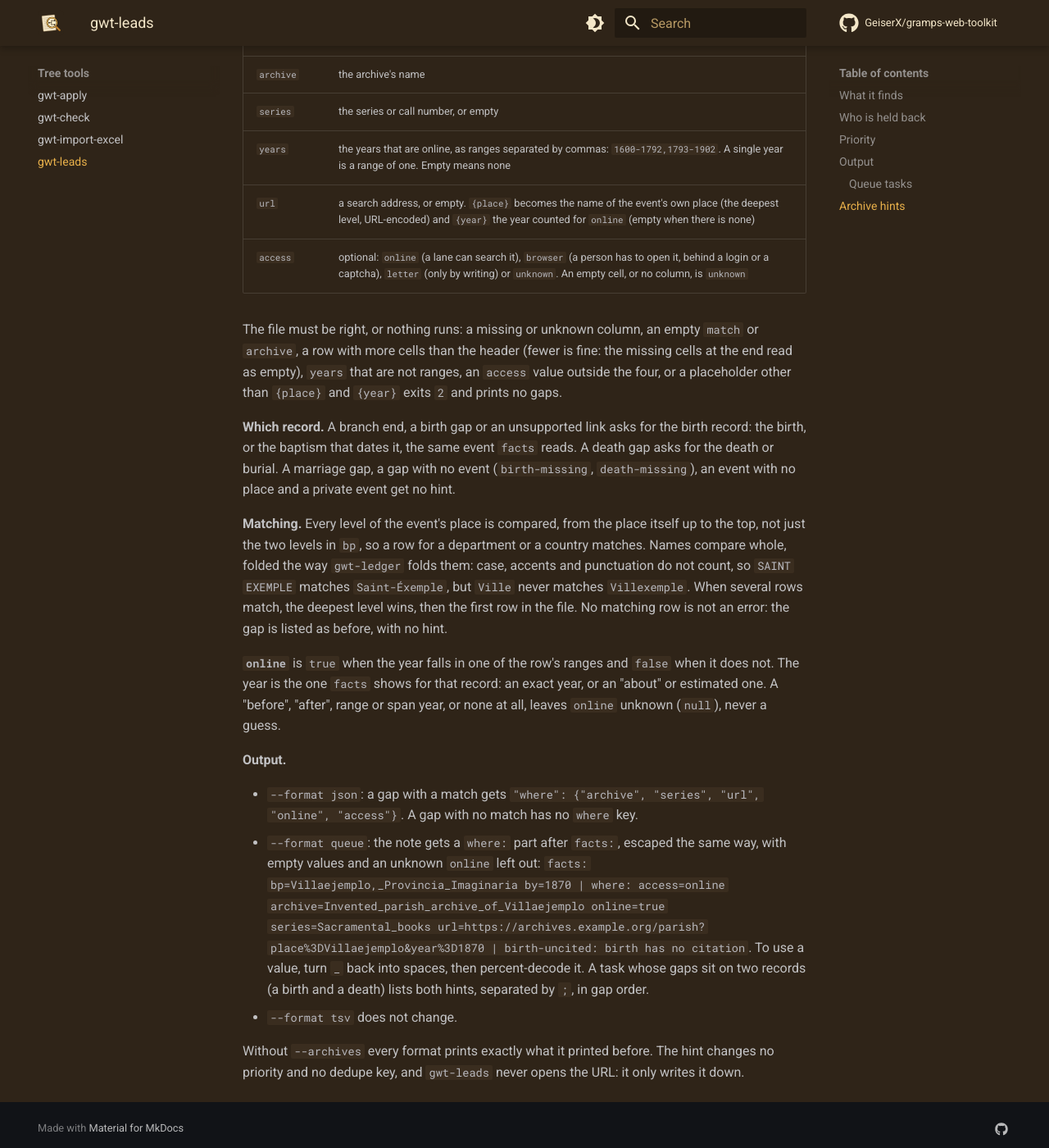
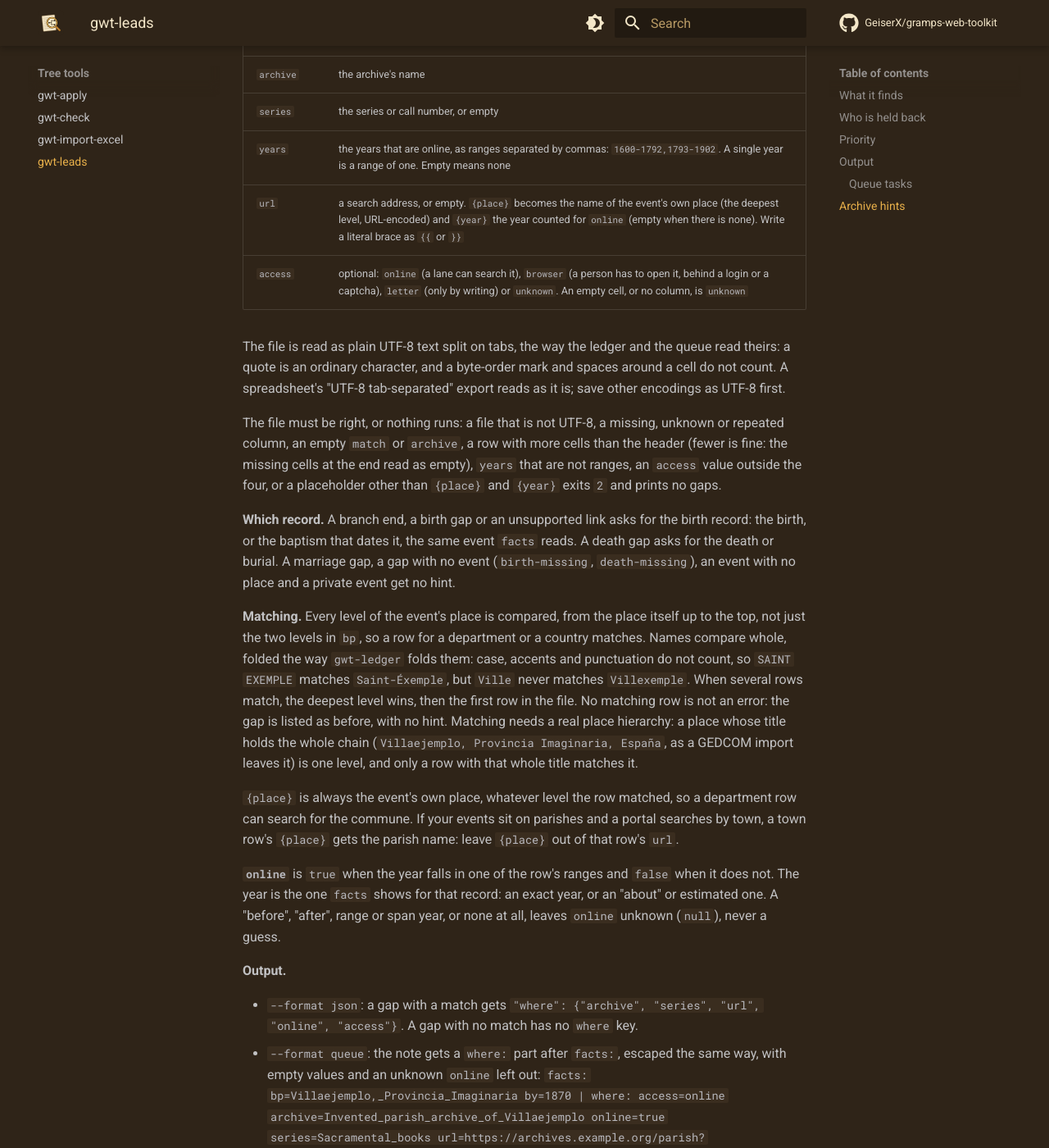
Before and after one commit to GeiserX/gramps-web-toolkit, an MkDocs documentation site: the page built from docs/leads.md, in a window 1280 px wide and 1400 px high, scrolled down 3988 px. Shown: the whole window at 82% size. Built offline with MkDocs 1.6.1 and Material for MkDocs 9.7.7, drawn with Linux system fonts in a browser that asks for light colours; comment, search, counter and statistics services are not loaded.

Commit message:
docs(leads): say how the archives file is read and where whole-name matching stops
Plain UTF-8 tab text, literal braces in url, a comma-joined place title is one
level, and {place} is the event's own place even when a town row matched. The
examples README says only the Villaejemplo row matches tree.json.gz.

```diff
--- a/docs/leads.md
+++ b/docs/leads.md
@@ -96,14 +96,18 @@ France	Invented national archive
 | `archive` | the archive's name |
 | `series` | the series or call number, or empty |
 | `years` | the years that are online, as ranges separated by commas: `1600-1792,1793-1902`. A single year is a range of one. Empty means none |
-| `url` | a search address, or empty. `{place}` becomes the name of the event's own place (the deepest level, URL-encoded) and `{year}` the year counted for `online` (empty when there is none) |
+| `url` | a search address, or empty. `{place}` becomes the name of the event's own place (the deepest level, URL-encoded) and `{year}` the year counted for `online` (empty when there is none). Write a literal brace as `{{` or `}}` |
 | `access` | optional: `online` (a lane can search it), `browser` (a person has to open it, behind a login or a captcha), `letter` (only by writing) or `unknown`. An empty cell, or no column, is `unknown` |
 
-The file must be right, or nothing runs: a missing or unknown column, an empty `match` or `archive`, a row with more cells than the header (fewer is fine: the missing cells at the end read as empty), `years` that are not ranges, an `access` value outside the four, or a placeholder other than `{place}` and `{year}` exits `2` and prints no gaps.
+The file is read as plain UTF-8 text split on tabs, the way the ledger and the queue read theirs: a quote is an ordinary character, and a byte-order mark and spaces around a cell do not count. A spreadsheet's "UTF-8 tab-separated" export reads as it is; save other encodings as UTF-8 first.
+
+The file must be right, or nothing runs: a file that is not UTF-8, a missing, unknown or repeated column, an empty `match` or `archive`, a row with more cells than the header (fewer is fine: the missing cells at the end read as empty), `years` that are not ranges, an `access` value outside the four, or a placeholder other than `{place}` and `{year}` exits `2` and prints no gaps.
 
 **Which record.** A branch end, a birth gap or an unsupported link asks for the birth record: the birth, or the baptism that dates it, the same event `facts` reads. A death gap asks for the death or burial. A marriage gap, a gap with no event (`birth-missing`, `death-missing`), an event with no place and a private event get no hint.
 
-**Matching.** Every level of the event's place is compared, from the place itself up to the top, not just the two levels in `bp`, so a row for a department or a country matches. Names compare whole, folded the way `gwt-ledger` folds them: case, accents and punctuation do not count, so `SAINT EXEMPLE` matches `Saint-Éxemple`, but `Ville` never matches `Villexemple`. When several rows match, the deepest level wins, then the first row in the file. No matching row is not an error: the gap is listed as before, with no hint.
+**Matching.** Every level of the event's place is compared, from the place itself up to the top, not just the two levels in `bp`, so a row for a department or a country matches. Names compare whole, folded the way `gwt-ledger` folds them: case, accents and punctuation do not count, so `SAINT EXEMPLE` matches `Saint-Éxemple`, but `Ville` never matches `Villexemple`. When several rows match, the deepest level wins, then the first row in the file. No matching row is not an error: the gap is listed as before, with no hint. Matching needs a real place hierarchy: a place whose title holds the whole chain (`Villaejemplo, Provincia Imaginaria, España`, as a GEDCOM import leaves it) is one level, and only a row with that whole title matches it.
+
+`{place}` is always the event's own place, whatever level the row matched, so a department row can search for the commune. If your events sit on parishes and a portal searches by town, a town row's `{place}` gets the parish name: leave `{place}` out of that row's `url`.
 
 **`online`** is `true` when the year falls in one of the row's ranges and `false` when it does not. The year is the one `facts` shows for that record: an exact year, or an "about" or estimated one. A "before", "after", range or span year, or none at all, leaves `online` unknown (`null`), never a guess.
 
```
Also changed, not shown: examples/README.md (+1 -1 lines).
